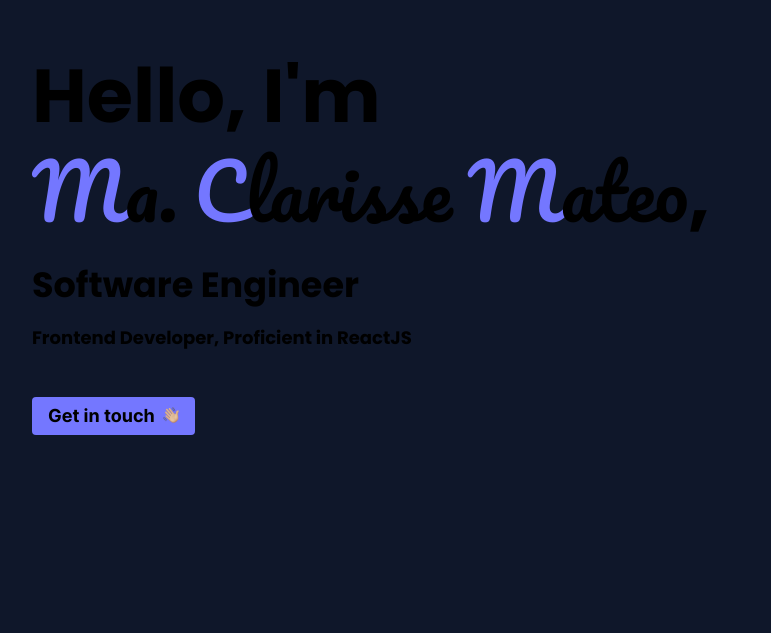
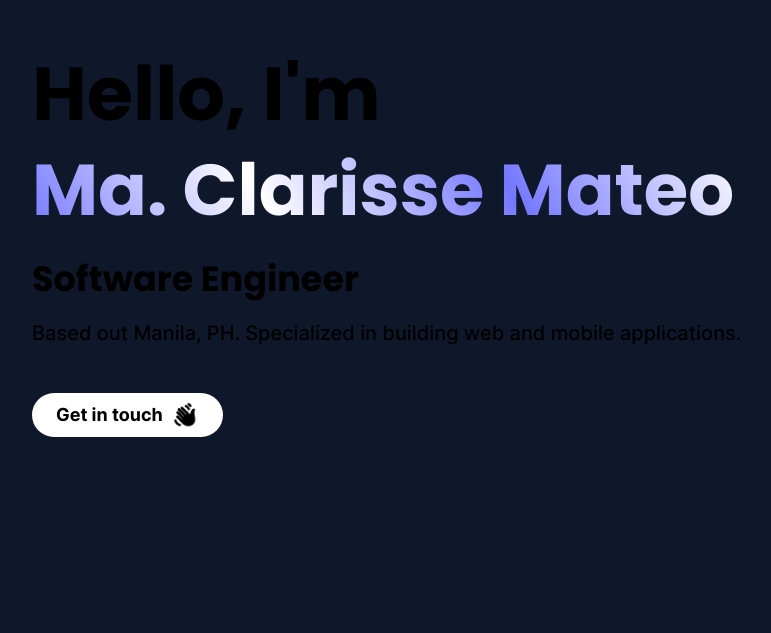
Before and after one commit to mariyamateo/personal-portfolio, a Next.js app: page / in a window 1280 px wide. Shown: the part 167-800 px from the top of the page, without its empty margins (80-851 px from the left). Built offline with nearby package versions, Linux system fonts and the light colour scheme.

Commit message:
update about and hero section

```diff
--- a/components/About/About.module.scss
+++ b/components/About/About.module.scss
@@ -1,5 +1,5 @@
 .layout {
-    @apply overflow-hidden bg-[#1E293B] w-screen;
+    @apply overflow-hidden bg-[#0F172A] w-screen;
     z-index: 1;
     .mapImg {
         @apply bg-[url("/images/svg/about.svg")] bg-fixed bg-no-repeat bg-right-bottom bg-contain;
--- a/components/Button/Button.js
+++ b/components/Button/Button.js
@@ -7,8 +7,9 @@ const Button = ({ label, disabled, hand }) => {
       <p className={styles.name}>{label}</p>
       <img
         hand={hand}
-        src="/images/svg/hand.svg"
+        src="/images/svg/soso.png"
         alt="get-in-touch"
+        className="h-7"
         draggable={false}
       />
     </button>
--- a/components/Button/Button.module.scss
+++ b/components/Button/Button.module.scss
@@ -1,7 +1,5 @@
 .layout {
-    @apply bg-[#7477FF] rounded px-4 py-2 w-fit flex flex-row space-x-2 items-center;
-    // box-shadow: -3px 3px 0px #fff;
-
+    @apply flex flex-row items-center justify-center space-x-2 w-fit rounded-full px-6 py-2 bg-white text-black;
     .name {
         font-family: 'InterBold', 'sans-serif';
         font-size: 18px;
--- a/components/Hero/Hero.js
+++ b/components/Hero/Hero.js
@@ -9,15 +9,13 @@ const Hero = () => {
         <div className={styles.hero}>
           <h1 className="pt-4">
             Hello, I'm <br />
-            <span className="text-[#7477FF] font-[PacificoRegular]">M</span>
-            <span className="font-[PacificoRegular]">a.</span>{" "}
-            <span className="text-[#7477FF] font-[PacificoRegular]">C</span>
-            <span className="font-[PacificoRegular]">larisse</span>{" "}
-            <span className="text-[#7477FF] font-[PacificoRegular]">M</span>
-            <span className="font-[PacificoRegular]">ateo</span>, <br />
+            <span className={styles.name}>Ma. Clarisse Mateo</span>
           </h1>
           <h2>Software Engineer</h2>
-          <h3 className="pb-8">Frontend Developer, Proficient in ReactJS</h3>
+          <h5 className="pb-8">
+            Based out Manila, PH. Specialized in building web and mobile
+            applications.
+          </h5>
           <a href="mailto:ma.clarissepmateo@gmail.com">
             <Button label={"Get in touch"} />
           </a>
--- a/components/Hero/Hero.module.scss
+++ b/components/Hero/Hero.module.scss
@@ -1,11 +1,18 @@
 .layout {
-  @apply overflow-hidden h-screen flex items-center;
+  @apply overflow-hidden h-screen flex justify-center items-center;
   z-index: 1;
 
   .heroLayout {
     @apply flex flex-row justify-between items-center mx-28 w-full;
     .hero {
       @apply flex flex-col space-y-4;
+
+      .name {
+        font-size: 72px;
+        background-image: linear-gradient(60deg, #7477FF, #fff, #7477FF,#fff);
+        background-clip: text;
+        color: transparent;
+      }
     }
   }
 }
```
Also changed, not shown: public/images/svg/soso.png (added).
